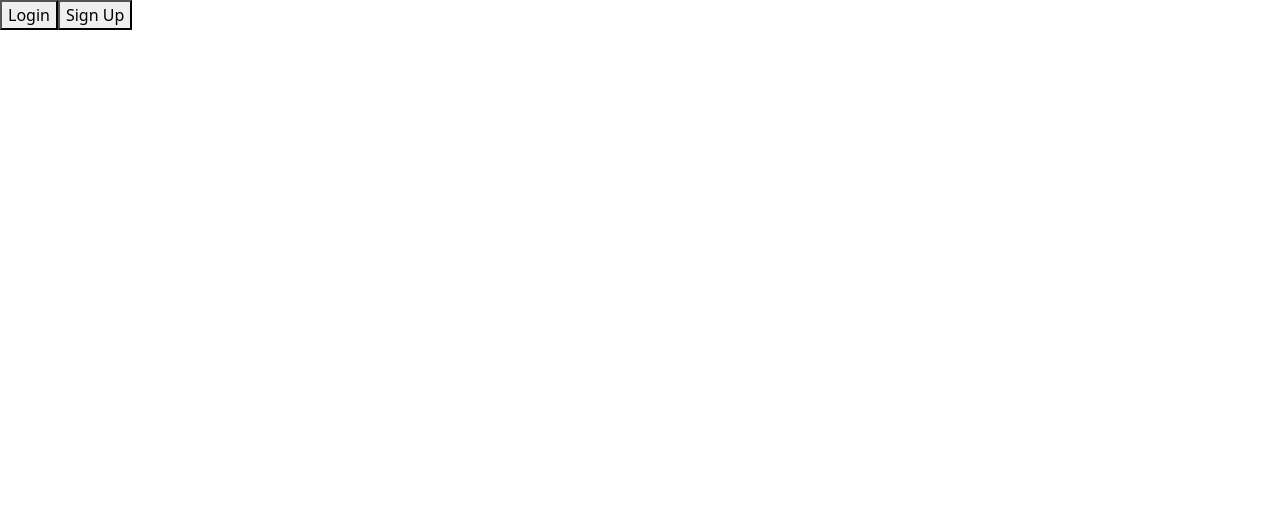
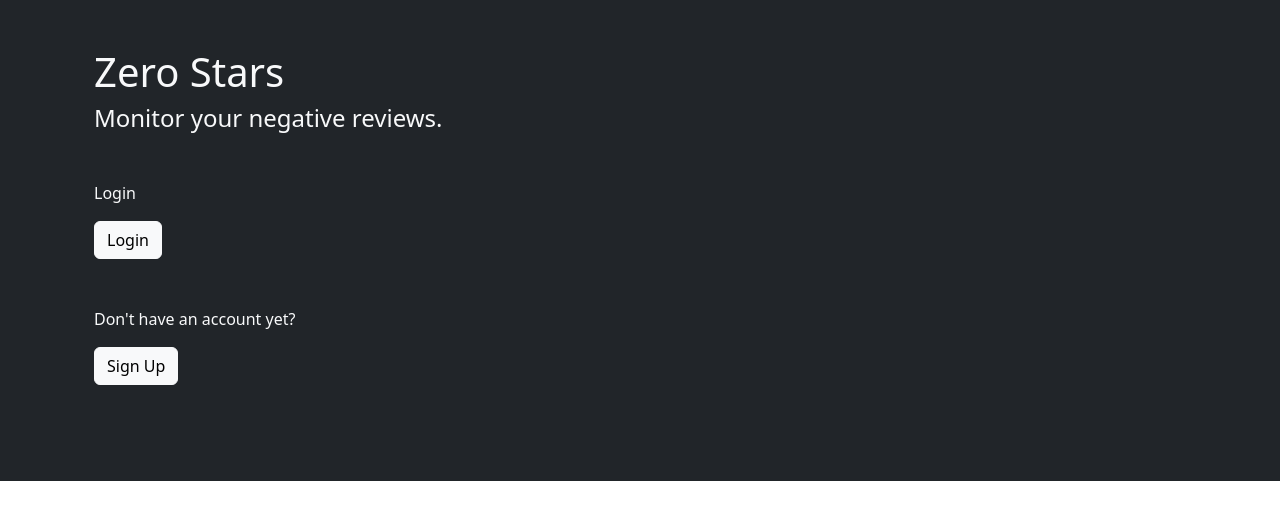
Before and after one commit to Zero-Stars-LLC/zero-stars, a React app: page / in a window 1280 px wide. Shown: the top 520 px of the page. Built offline with nearby package versions, Linux system fonts and the light colour scheme.

Commit message:
styling added

```diff
--- a/client/App.js
+++ b/client/App.js
@@ -1,17 +1,24 @@
 import React from 'react';
 
-
 const App = () => {
-    return (
-        <div>
-            <button id='Login'>
-                Login
-            </button>
-            <button id='Sign Up'>
-                Sign Up
-            </button>
+  return (
+    <div className='bg-dark text-light p-5'>
+      <div className='container'>
+        <div className='container mb-5'>
+          <h1>Zero Stars</h1>
+          <h4>Monitor your negative reviews.</h4>
         </div>
-    )
-}
+        <div className='LoginButton container mb-5'>
+          <p>Login</p>
+          <button id='Login' className='btn btn-light'>Login</button>
+        </div>
+        <div className='Sign Up Button container mb-5'>
+          <p>Don't have an account yet? </p>
+          <button id='Sign Up' className='btn btn-light'>Sign Up</button>
+        </div>
+      </div>
+    </div>
+  );
+};
 
 export default App;
--- a/client/index.html
+++ b/client/index.html
@@ -10,6 +10,6 @@
   <body>
     <div id="root"></div>
     <!-- <script src="./bundle.js"></script> -->
-    <script src="https://cdn.jsdelivr.net/npm/bootstrap@5.3.0-alpha2/dist/js/bootstrap.min.js" integrity="sha384-heAjqF+bCxXpCWLa6Zhcp4fu20XoNIA98ecBC1YkdXhszjoejr5y9Q77hIrv8R9i" crossorigin="anonymous"></script>
+    <script defer src="https://cdn.jsdelivr.net/npm/bootstrap@5.3.0-alpha2/dist/js/bootstrap.min.js" integrity="sha384-heAjqF+bCxXpCWLa6Zhcp4fu20XoNIA98ecBC1YkdXhszjoejr5y9Q77hIrv8R9i" crossorigin="anonymous"></script>
   </body>
 </html>
--- a/client/pages/Homepage.js
+++ b/client/pages/Homepage.js
@@ -35,7 +35,7 @@ const Homepage = () => {
   };
 
   return (
-    <div>
+    <div className='bg-dark text-light'>
         <Navbar />
         <section className='header bg-dark text-light p-5 text-center'>
           <div className='container bd-dark'>
```
